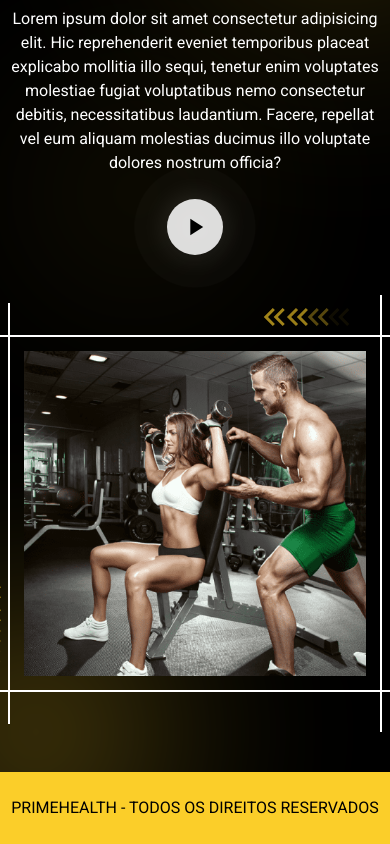
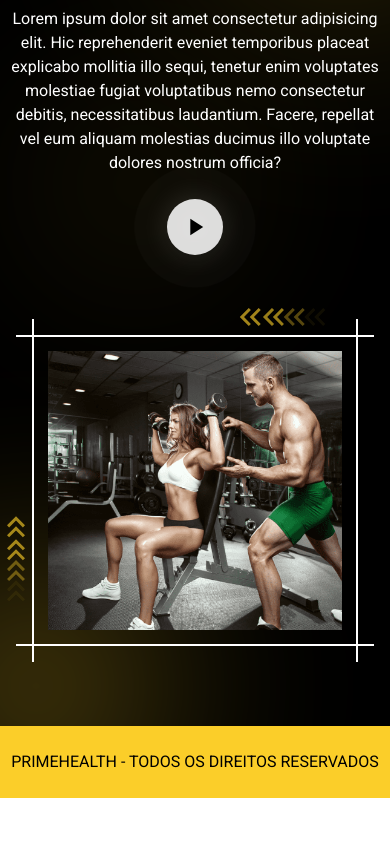
Before and after one commit to Dusousas/prime, a Next.js app: page / in a window 390 px wide. Shown: the part 4033-4877 px from the top of the page. After the commit the page ends 4831 px from the top, so only its background shows below. Built offline with nearby package versions, Linux system fonts and the light colour scheme.

Commit message:
resposnivo 2

```diff
--- a/components/Mission.tsx
+++ b/components/Mission.tsx
@@ -35,7 +35,7 @@ export default function Mission() {
             <Play />
           </article>
 
-          <article className="lg:w-[40%] mx-auto">
+          <article className="lg:w-[40%] px-6 ">
             <div className="relative p-4">
               {/* SETAS DE CIMA (direita -> esquerda, piscando) */}
               <div className="pointer-events-none">
@@ -62,11 +62,11 @@ export default function Mission() {
               </div>
 
               {/* Linhas horizontais completas que ultrapassam */}
-              <div className="absolute top-0 left-0 right-0 h-0.5 bg-white -mx-8" />
-              <div className="absolute bottom-0 left-0 right-0 h-0.5 bg-white -mx-8" />
+              <div className="absolute top-0 left-0 right-0 h-0.5 bg-white -mx-4 lg:-mx-8" />
+              <div className="absolute bottom-0 left-0 right-0 h-0.5 bg-white -mx-4 lg:-mx-8" />
 
               {/* Linhas verticais completas que ultrapassam */}
-              <div className="absolute top-0 bottom-0 left-0 w-0.5 bg-white -my-8">
+              <div className="absolute top-0 bottom-0 left-0 w-0.5 bg-white -my-4 lg:-my-8">
                 {/* SETAS LATERAIS (baixo -> cima, piscando) */}
                 <div className="pointer-events-none">
                   {sideArrows.map((b, i) => (
@@ -92,7 +92,7 @@ export default function Mission() {
                 </div>
               </div>
 
-              <div className="absolute top-0 bottom-0 right-0 w-0.5 bg-white -my-10" />
+              <div className="absolute top-0 bottom-0 right-0 w-0.5 bg-white -my-4 lg:-my-8" />
 
               {/* IMAGEM INTERATIVA */}
               <motion.img
```
